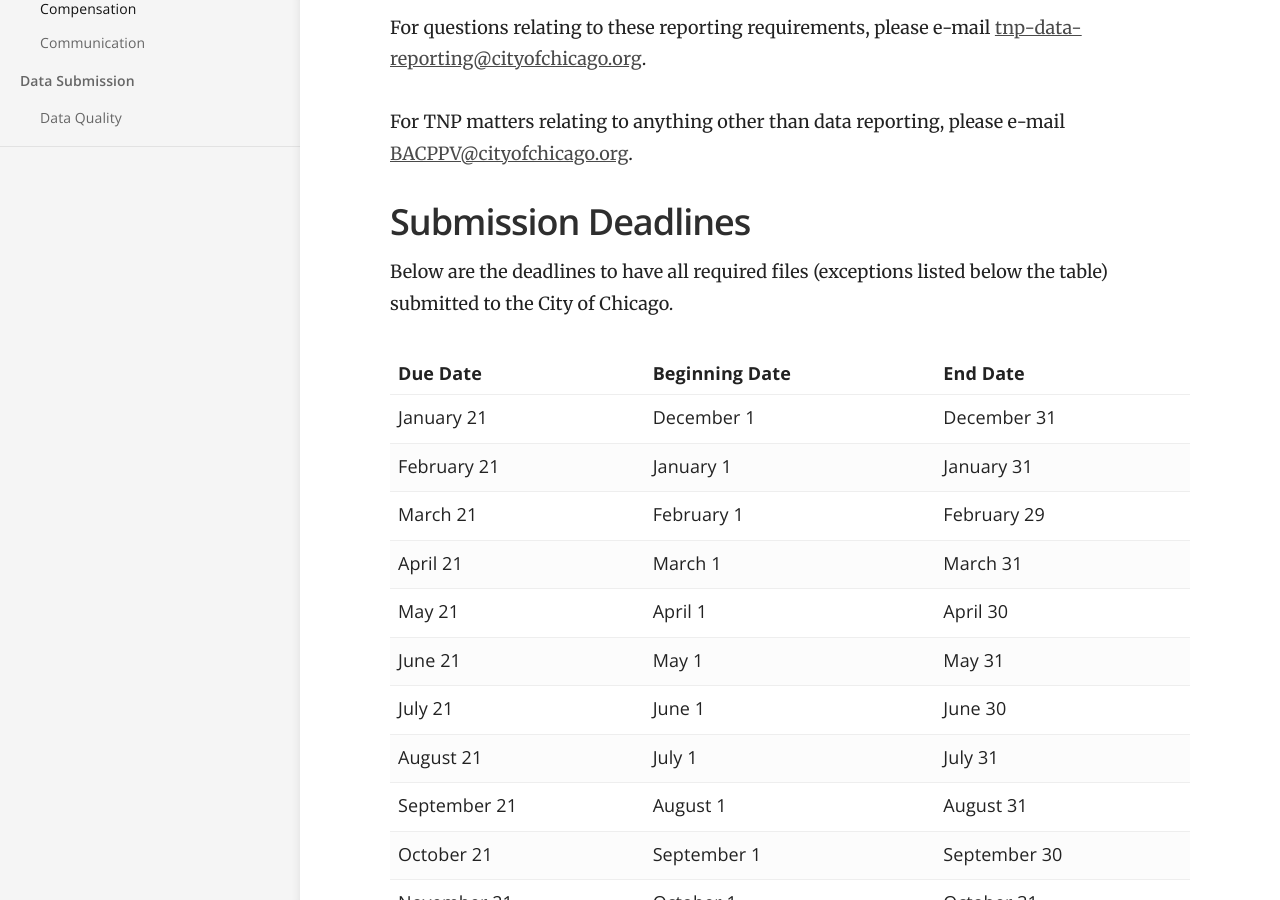
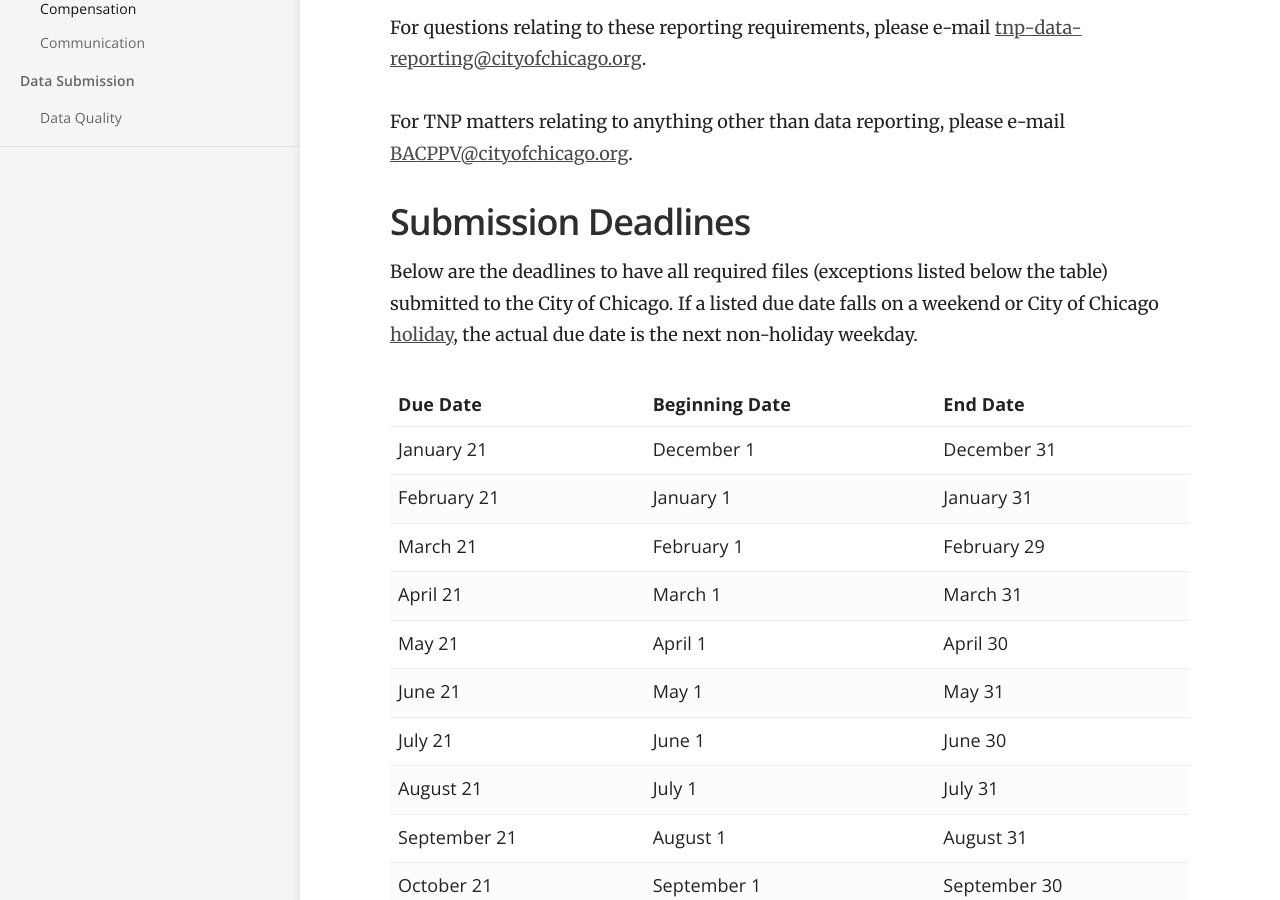
Before and after one commit to Chicago/tnp-reporting-manual, a Jekyll site: the page built from index.md, in a window 1280 px wide and 900 px high, scrolled down 432 px. Built offline with Jekyll 4.4.1, drawn with Linux system fonts in a browser that asks for light colours.

Commit message:
Update index.md (#26)
Clarified that due dates are extended if they fall on weekends or holidays.

```diff
--- a/index.md
+++ b/index.md
@@ -12,7 +12,7 @@ For TNP matters relating to anything other than data reporting, please e-mail [B
 
 ## Submission Deadlines
 
-Below are the deadlines to have all required files (exceptions listed below the table) submitted to the City of Chicago.
+Below are the deadlines to have all required files (exceptions listed below the table) submitted to the City of Chicago. If a listed due date falls on a weekend or City of Chicago [holiday](https://www.chicago.gov/city/en/narr/misc/city-holidays.html), the actual due date is the next non-holiday weekday.
 
 |   Due Date   | Beginning Date |   End Date   |
 |--------------|----------------|--------------|
```
